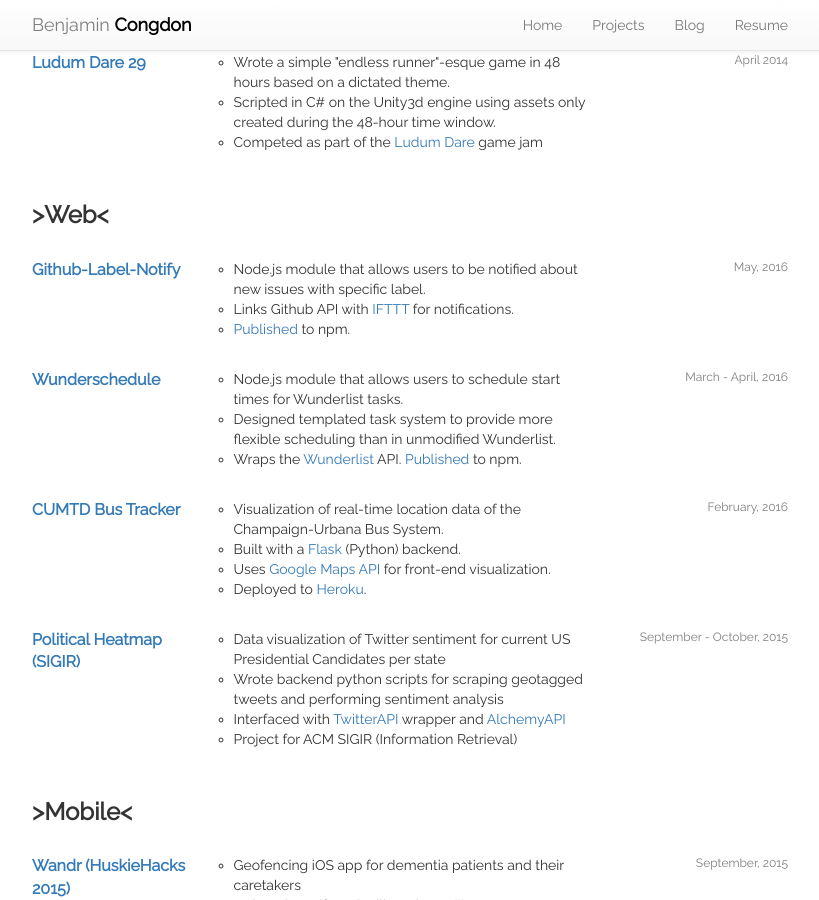
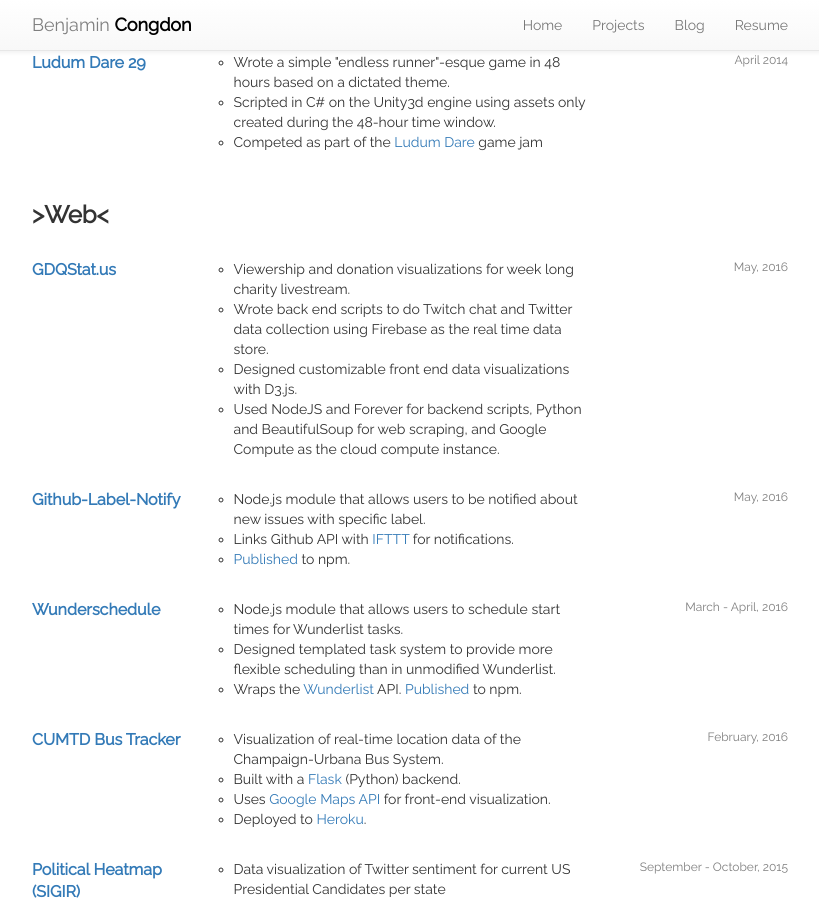
Before and after one commit to rhythmmec/bcongdon.github.io, a Jekyll site: the page built from projects.html, in a window 1280 px wide and 900 px high, scrolled down 743 px. Shown: the whole window, without its empty margins (230-1049 px from the left). Built offline with Jekyll 4.4.1, drawn with Linux system fonts in a browser that asks for light colours; nearby versions of some CDN libraries.

Commit message:
GDQStat.us entry

```diff
--- a/projects.html
+++ b/projects.html
@@ -116,6 +116,24 @@
     <div class="col-md-12">
       <h3><b>>Web<</b></h3>
       <br>
+    </div>
+  </div>
+
+  <!-- SGDQStats -->
+  <div class="row project">
+    <div class="col-md-3 project-title">
+      <a href="http://gdqstat.us">GDQStat.us</a>
+    </div>
+    <div class="col-md-6">
+      <ul class="project-bullet">
+        <li>Viewership and donation visualizations for week long charity livestream.</li>
+        <li>Wrote back end scripts to do Twitch chat and Twitter data collection using Firebase as the real time data store.</li>
+        <li>Designed customizable front end data visualizations with D3.js.</li>
+        <li>Used NodeJS and Forever for backend scripts, Python and BeautifulSoup for web scraping, and Google Compute as the cloud compute instance.</li>
+      </ul>
+    </div>
+    <div class="col-md-3 project-date">
+      May, 2016
     </div>
   </div>
 
```
